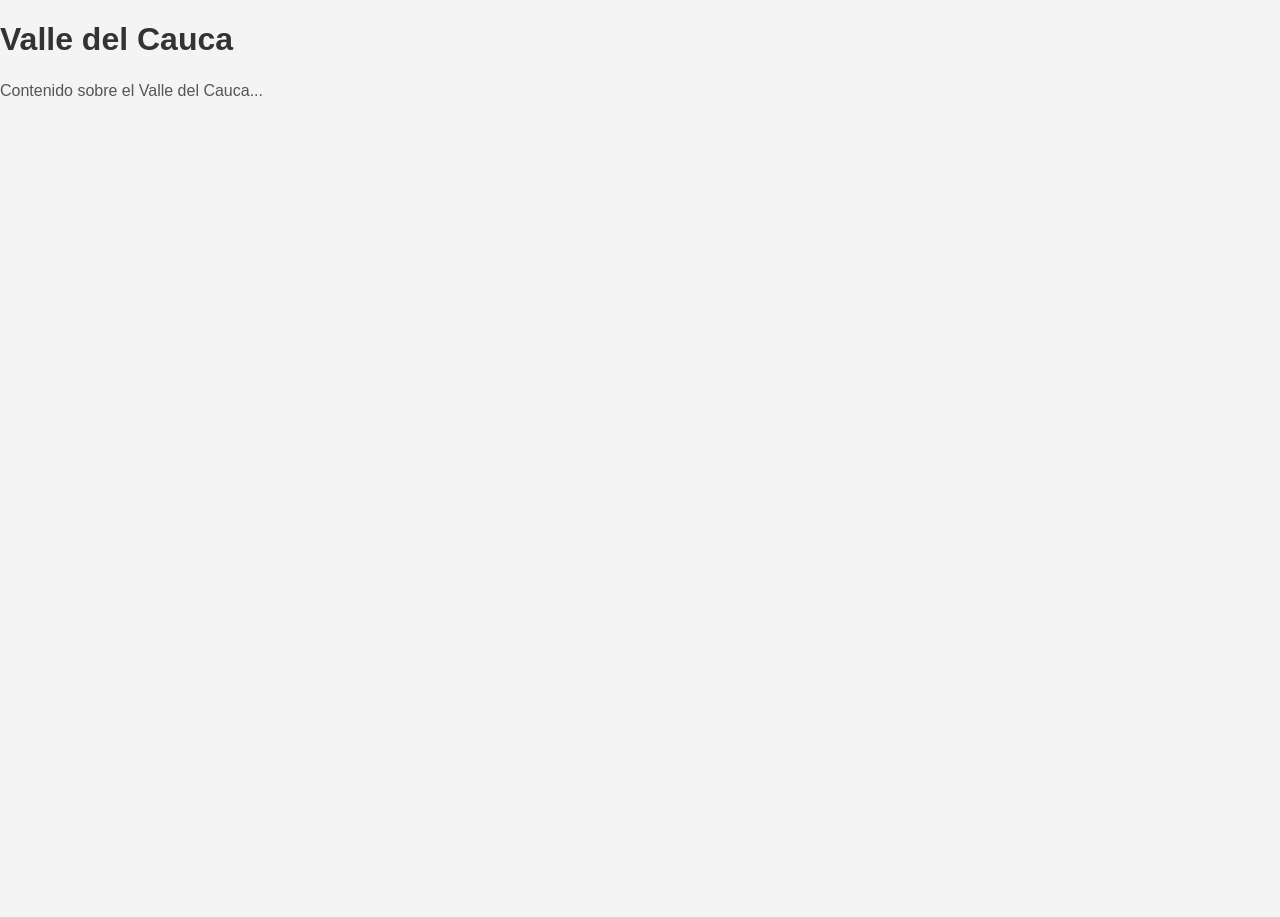
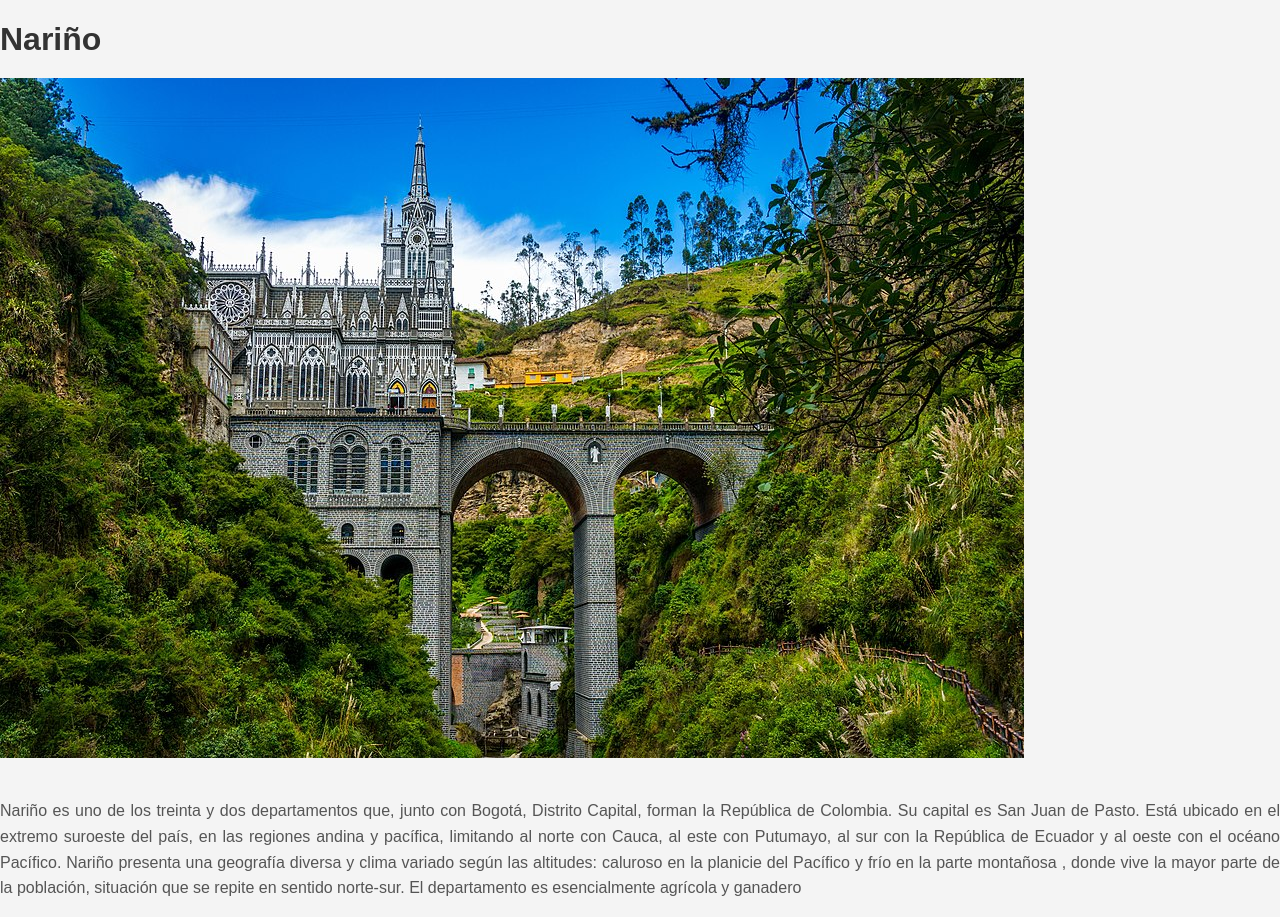
Before and after one commit to AngelaCastro03/parcial-trabajo, a plain HTML site: page narino.html in a window 1280 px wide. Before the commit the page ends 800 px from the top, so only its background shows below. Drawn offline with Linux system fonts and the light colour scheme.

Commit message:
Descripción de los cambios realizados en narino

```diff
--- a/narino.html
+++ b/narino.html
@@ -5,7 +5,17 @@
     <link rel="stylesheet" href="style.css">
 </head>
 <body>
-    <h1>Valle del Cauca</h1>
-    <p>Contenido sobre el Valle del Cauca...</p>
+    <h1>Nariño</h1>
+    <img src="img/NARIÑO/NARIÑO.jpg" alt="Nariño">
+    <p>Nariño es uno de los treinta y dos departamentos que, junto con Bogotá, Distrito Capital,
+        forman la República de Colombia.
+        Su capital es San Juan de Pasto. Está ubicado en el extremo suroeste del país,
+        en las regiones andina y pacífica,
+        limitando al norte con Cauca, al este con Putumayo, al sur con la República
+        de Ecuador y al oeste con el océano Pacífico.
+        Nariño presenta una geografía diversa y clima variado según las altitudes: caluroso
+        en la planicie del Pacífico y frío en la parte montañosa
+        , donde vive la mayor parte de la población, situación que se repite en sentido norte-sur.
+        El departamento es esencialmente agrícola y ganadero</p>
 </body>
 </html>
```
